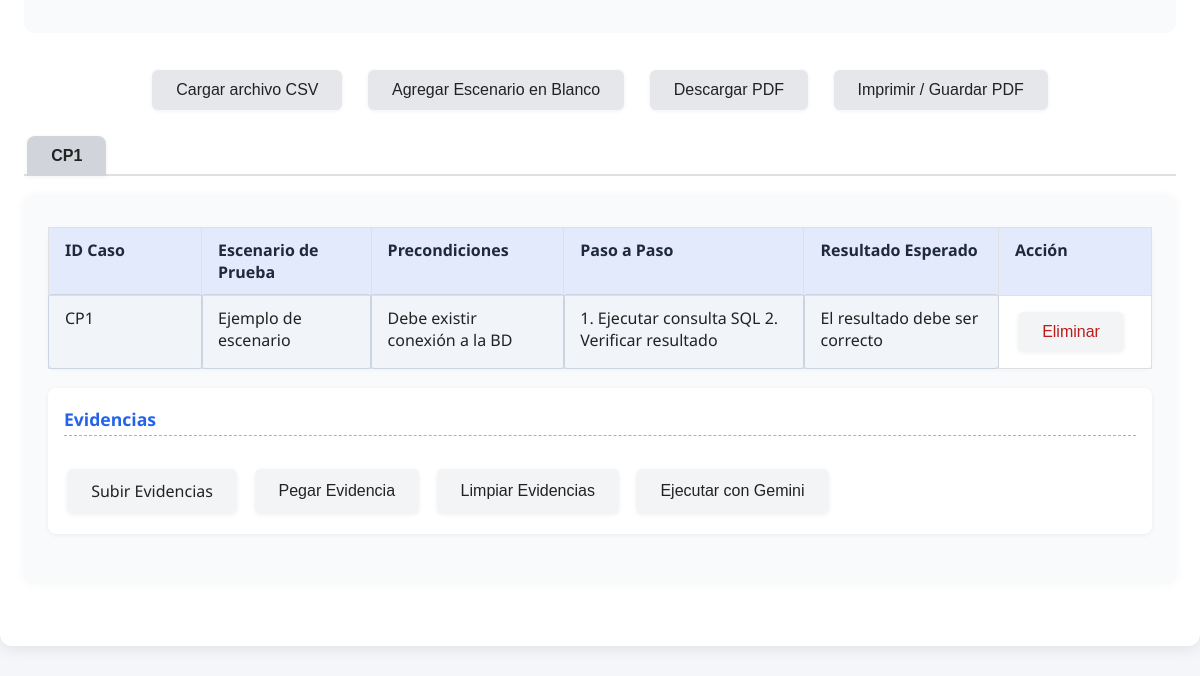
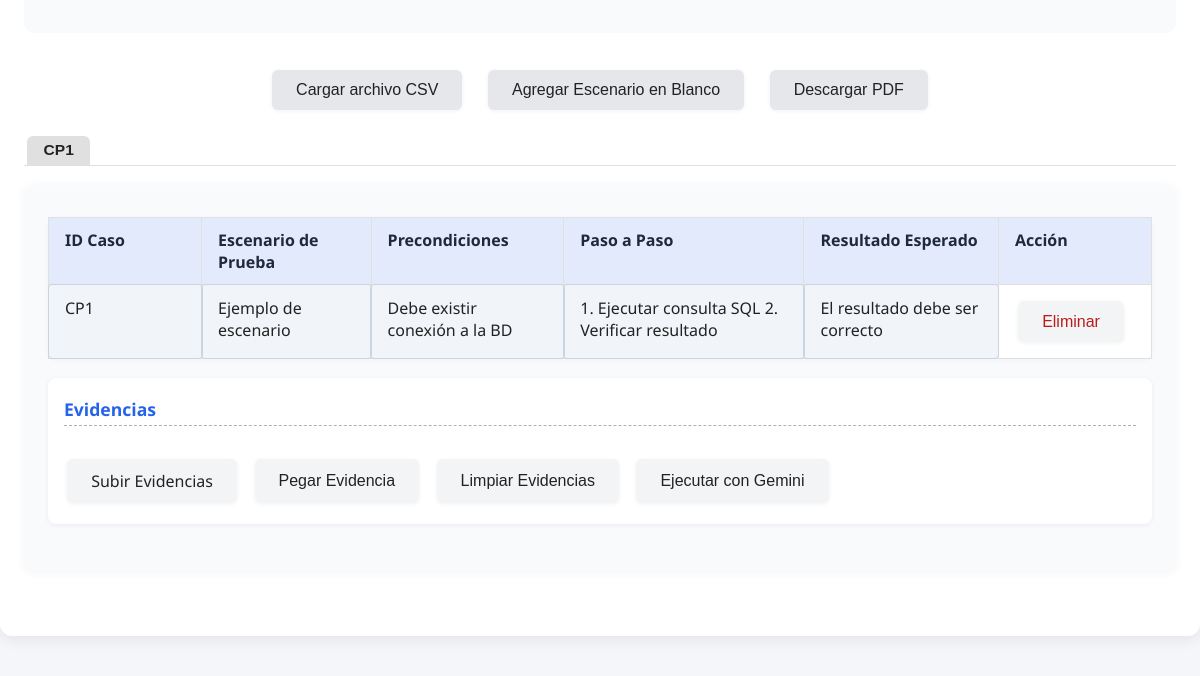
Before and after one commit to anbepa/mi-app-escritorio, an Electron app: page renderer/index.html in a window 1200 px wide. Shown: the part 168-844 px from the top of the page. Drawn offline with nearby package versions, Linux system fonts and the light colour scheme.

Commit message:
ajsutes fuentes2

```diff
--- a/renderer/index.html
+++ b/renderer/index.html
@@ -21,7 +21,6 @@
       <button class="btn" id="btn-cargar-csv">Cargar archivo CSV</button>
       <button class="btn" id="btn-agregar-escenario">Agregar Escenario en Blanco</button>
       <button class="btn" id="btn-descargar-pdf">Descargar PDF</button>
-      <button class="btn" onclick="window.print()" title="Para mejores resultados, imprime en orientación horizontal (landscape).">Imprimir / Guardar PDF</button>
     </div>
   </div>
   <div id="modal-confirm" style="display:none; position:fixed; left:0; top:0; width:100vw; height:100vh; background:rgba(0,0,0,0.35); z-index:2000; align-items:center; justify-content:center;">
--- a/renderer/renderer.js
+++ b/renderer/renderer.js
@@ -410,9 +410,6 @@ async function generarReportePDF() {
   doc.text(`Área: ${area}`, pageWidth / 2, portadaY, { align: 'center' });
   portadaY += 20;
   doc.text(`Versión: ${version}`, pageWidth / 2, portadaY, { align: 'center' });
-  portadaY += 30;
-  doc.setFontSize(12);
-  doc.text(resumen, pageWidth / 2, portadaY, { align: 'center', maxWidth: pageWidth - 120 });
   doc.addPage();
 
   // === ÍNDICE AUTOMÁTICO ===
@@ -488,7 +485,14 @@ async function generarReportePDF() {
 
     // Evidencias (en bloques de dos por fila, estilo grid limpio)
     if (esc.evidencias && esc.evidencias.length > 0) {
+      // Calcular altura mínima para título, línea y una fila de evidencias
+      const alturaTituloLinea = 24;
+      const alturaFilaMinima = 120 + 40; // contenedor bajo mínimo + margen
       let yEvid = doc.lastAutoTable.finalY + 36;
+      if (yEvid + alturaTituloLinea + alturaFilaMinima > pageHeight - 60) {
+        doc.addPage();
+        yEvid = 60;
+      }
       // Título 'Evidencias:' alineado a la izquierda, azul y negrita
       doc.setFont('helvetica', 'bold');
       doc.setFontSize(15);
@@ -651,6 +655,8 @@ async function generarReportePDF() {
     if (indiceY > pageHeight - 60) {
       doc.addPage();
       indiceY = 60;
+      doc.setFontSize(13); // Restablecer tamaño de fuente
+      doc.setFont('helvetica', 'normal'); // Restablecer estilo de fuente
     }
   });
 
--- a/renderer/style.css
+++ b/renderer/style.css
@@ -501,31 +501,49 @@ textarea {
 
 .escenarios-tabs-bar {
   display: flex;
-  gap: 0.5em;
+  gap: 0.2em;
   margin-bottom: 1.2em;
+  border-bottom: 1px solid #e0e0e0;
+  overflow-x: auto;
+  white-space: nowrap;
+  scrollbar-width: thin;
+  scrollbar-color: #e0e0e0 #f4f4f4;
+}
+.escenario-tab-btn {
+  background: #f4f4f4;
+  color: #222;
+  border: 1px solid #e0e0e0;
+  border-radius: 6px 6px 0 0;
+  padding: 0.3em 1em;
+  font-size: 0.97em;
+  cursor: pointer;
+  margin-bottom: -1px;
+  transition: background 0.2s, color 0.2s;
+  font-weight: 500;
+  box-shadow: none;
+  flex-shrink: 0;
+}
+.escenario-tab-btn.active {
+  background: #e0e0e0;
+  color: #222;
+  font-weight: bold;
   border-bottom: 2px solid #e0e0e0;
 }
-.escenario-tab-btn {
-  background: #e5e7eb;
+.escenario-tab-btn:hover {
+  background: #e0e0e0;
   color: #222;
-  border: none;
-  border-radius: 8px 8px 0 0;
-  padding: 0.7em 1.5em;
-  font-size: 1em;
-  cursor: pointer;
-  margin-bottom: -2px;
-  transition: background 0.2s, color 0.2s;
-  font-weight: 500;
-  box-shadow: 0 1px 4px rgba(44,62,80,0.07);
 }
-.escenario-tab-btn.active {
-  background: #d1d5db;
-  color: #222;
-  font-weight: bold;
+
+/* Ocultar scroll en Webkit para más limpieza */
+.escenarios-tabs-bar::-webkit-scrollbar {
+  height: 6px;
 }
-.escenario-tab-btn:hover {
-  background: #d1d5db;
-  color: #222;
+.escenarios-tabs-bar::-webkit-scrollbar-thumb {
+  background: #e0e0e0;
+  border-radius: 4px;
+}
+.escenarios-tabs-bar::-webkit-scrollbar-track {
+  background: #f4f4f4;
 }
 
 .evidencia-nombre {
```
